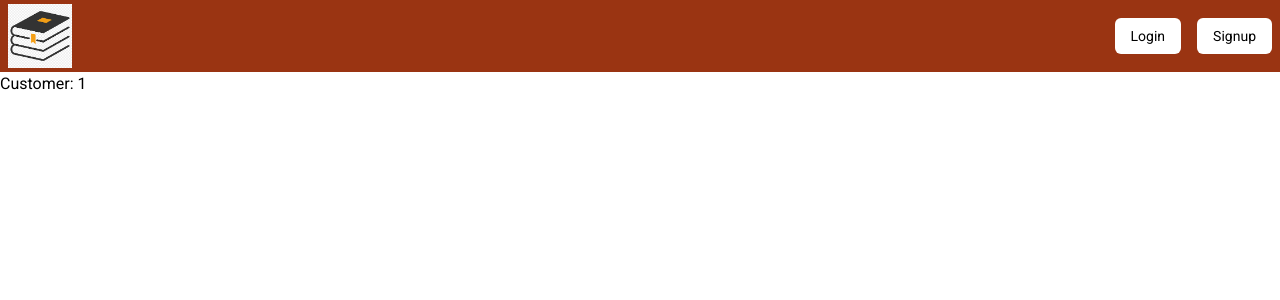
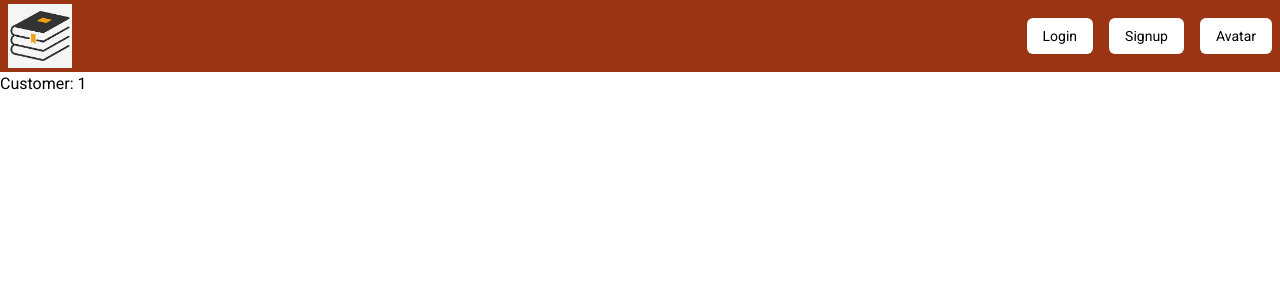
Before and after one commit to devhik0/bookstore-client, a Next.js app: page /customers/1 in a window 1280 px wide. Shown: the top 300 px of the page. Built offline with nearby package versions, Linux system fonts and the light colour scheme.

Commit message:
setup auth ...

```diff
--- a/app/navbar.tsx
+++ b/app/navbar.tsx
@@ -1,5 +1,6 @@
 "use client";
 
+import { UserButton } from "@clerk/nextjs";
 import Image from "next/image";
 import Link from "next/link";
 import {
@@ -29,6 +30,12 @@ export default function Navbar() {
                 <NavigationMenuLink className={navigationMenuTriggerStyle()}>Signup</NavigationMenuLink>
               </Link>
             </NavigationMenuItem>
+            <NavigationMenuItem>
+              <NavigationMenuLink className={navigationMenuTriggerStyle()}>
+                Avatar
+                <UserButton afterSignOutUrl="/" />
+              </NavigationMenuLink>
+            </NavigationMenuItem>
           </div>
         </NavigationMenuList>
       </NavigationMenu>
```
Also changed, not shown: middleware.ts (+12 -0 lines).
